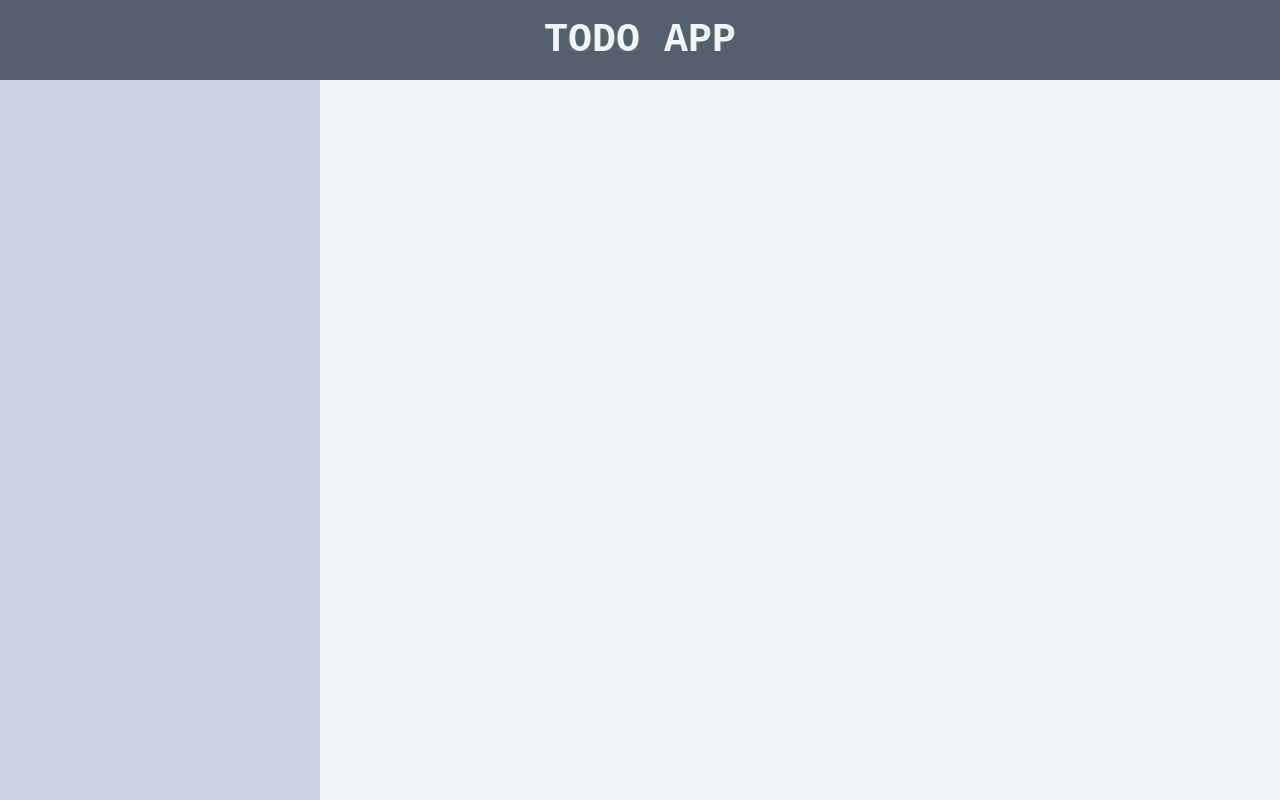
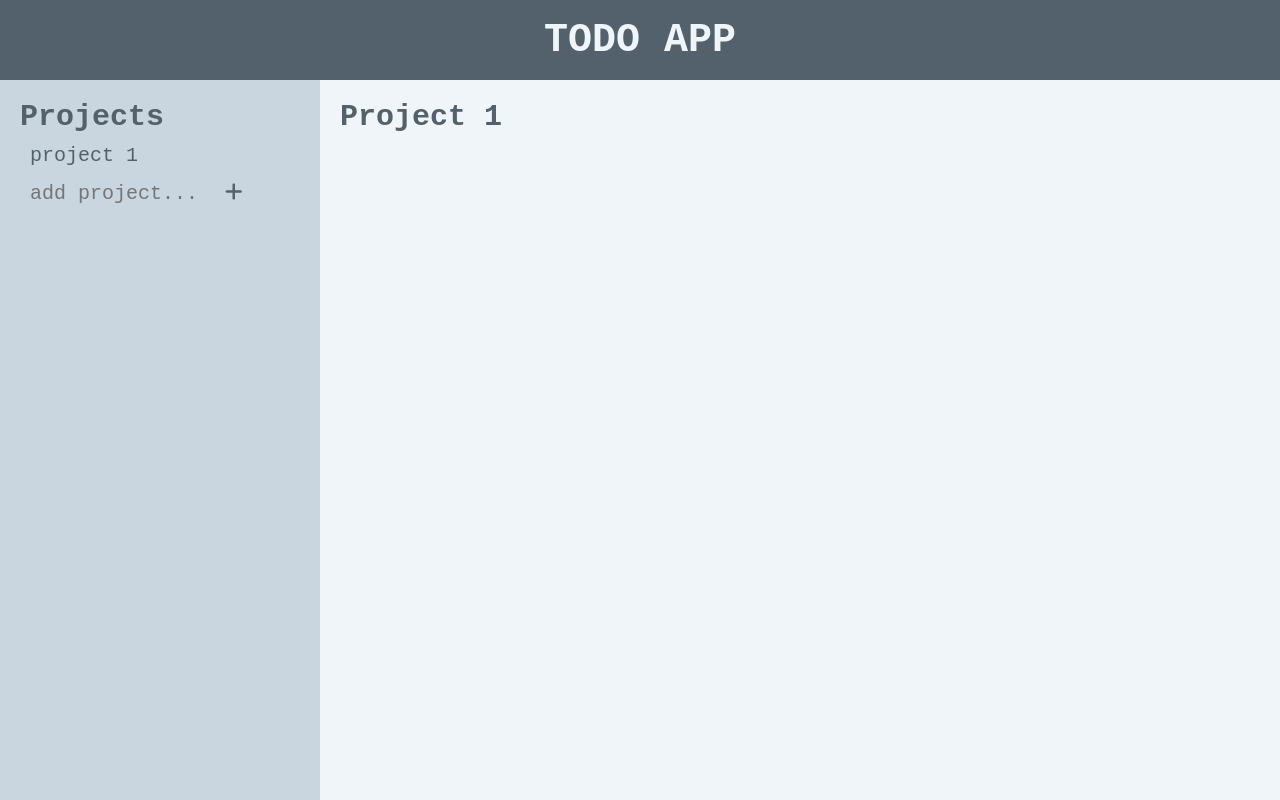
Before and after one commit to TLGuzmanDev/todo-app, a plain HTML site: page index.html in a window 1280 px wide. Drawn offline with Linux system fonts and the light colour scheme.

Commit message:
added project section elements and styling

```diff
--- a/index.html
+++ b/index.html
@@ -3,6 +3,7 @@
   <head>
       <meta charset="utf-8">
       <link rel="stylesheet" href="styles/main.css">
+      <script src="https://kit.fontawesome.com/c05dc59e96.js" crossorigin="anonymous"></script>
       <script src="./scripts/main.js" defer></script>
   </head>
   <body>
@@ -10,8 +11,19 @@
         <h1>TODO APP</h1>
       </header>
       <main>
-        <section id="projects"></section>
-        <section id="todo-list"></section>
+        <section id="project-section">
+          <h2>Projects</h2>
+          <ul id="project-list">
+            <li>project 1</li>
+          </ul>
+          <div id="add-project">
+            <input id="project-input" type="text" placeholder="add project...">
+            <i id="add-project-icon" class="fas fa-plus"></i>
+          </div>
+        </section>
+        <section id="todo-section">
+          <h2>Project 1</h2>
+        </section>
       </main>
   </body>
 </html>
--- a/styles/main.css
+++ b/styles/main.css
@@ -34,14 +34,73 @@ main {
   height: 90vh;
 }
 
-#projects {
-  display: flex;
-  flex-wrap: wrap;
+#project-section {
+  padding: 20px 20px 0 20px;
   background-color: #c9d6df;
+  color: #52616b;
+  font-family: monospace;
 }
 
-#todo-list {
+#project-section h2 {
+  margin: 0 0 10px 0;
+  font-size: 30px;
+}
+
+#project-list {
+  margin: 0;
+  padding-left: 10px;
+  list-style-type: none;
+}
+
+#project-list li {
+  margin: 0 0 7px 0;
+  font-size: 20px;
+}
+
+#add-project {
   display: flex;
-  flex-wrap: wrap;
+  align-items: baseline;
+}
+
+#add-project-icon {
+  padding: 5px;
+  font-size: 20px;
+}
+
+#add-project-icon:hover {
+  color: #c9d6df;
+  background-color: #52616b;
+}
+
+#add-project-icon:active {
+  color: #c9d6df;
+  background-color: #52616b;
+  transform: scale(1.1);
+}
+
+#project-input {
+  padding: 0 0 0 10px;
+  width: 200px;
+  line-height: 2em;
+  border: none;
+  background-color: #c9d6df;
+  font-family: monospace;
+  font-size: 20px;
+  color: #52616b;
+}
+
+#project-input:focus, #project-input:hover {
+  border-bottom: 2px solid #52616b;
+}
+
+#todo-section {
+  padding: 20px 20px 0 20px;
   background-color: #f0f5f9;
+  color: #52616b;
+  font-family: monospace;
 }
+
+#todo-section h2 {
+  margin: 0 0 10px 0;
+  font-size: 30px;
+}
```
